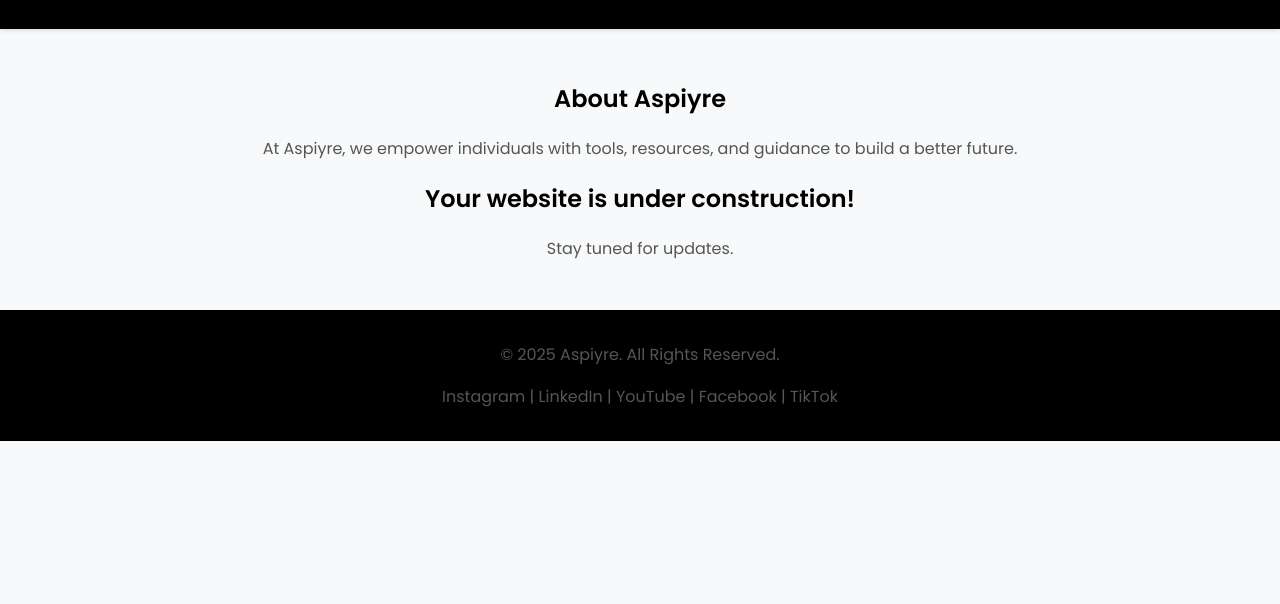
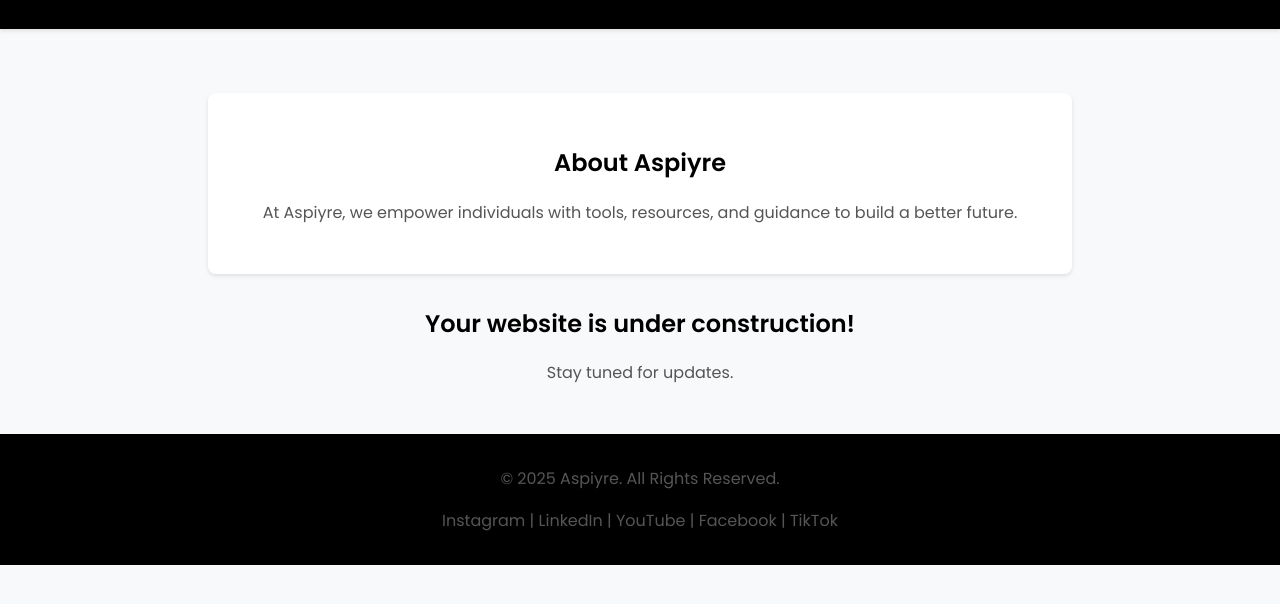
Before and after one commit to EdsonC27-0/Aspiyre, a plain HTML site: page index.html in a window 1280 px wide. Shown: the part 70-674 px from the top of the page. Drawn offline with Linux system fonts and the light colour scheme.

Commit message:
Update style.css

```diff
--- a/style.css
+++ b/style.css
@@ -44,15 +44,12 @@ nav a {
     font-family: 'Poppins', sans-serif;
     font-weight: 400;
     font-size: 1rem;
-    transition: color 0.3s ease;
+    transition: color 0.3s ease, border-bottom 0.3s ease;
 }
 
 nav a:hover {
     color: #32CD32; /* Green accent color */
-}
-
-nav a:hover {
-    border-bottom: 2px solid #32CD32;
+    border-bottom: 2px solid #32CD32; /* Hover underline */
     padding-bottom: 2px;
 }
 
@@ -97,6 +94,17 @@ p {
     color: #555; /* Subtle text color */
 }
 
+/* Intro Section */
+.intro {
+    text-align: center;
+    margin: 2rem auto;
+    padding: 2rem;
+    background-color: #fff;
+    border-radius: 8px;
+    box-shadow: 0 2px 4px rgba(0, 0, 0, 0.1);
+    max-width: 800px;
+}
+
 /* Footer */
 footer {
     background-color: #000; /* Black footer */
```
